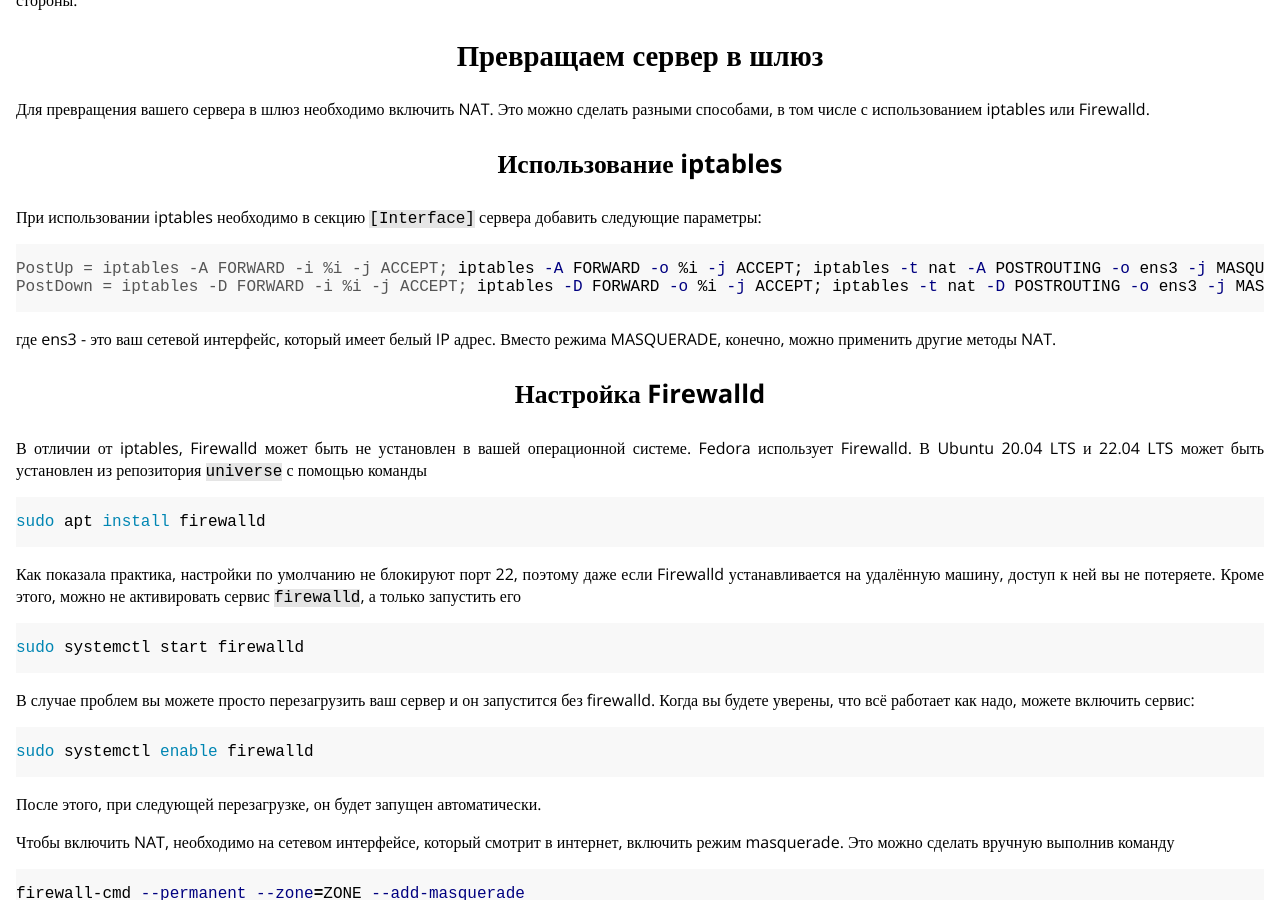
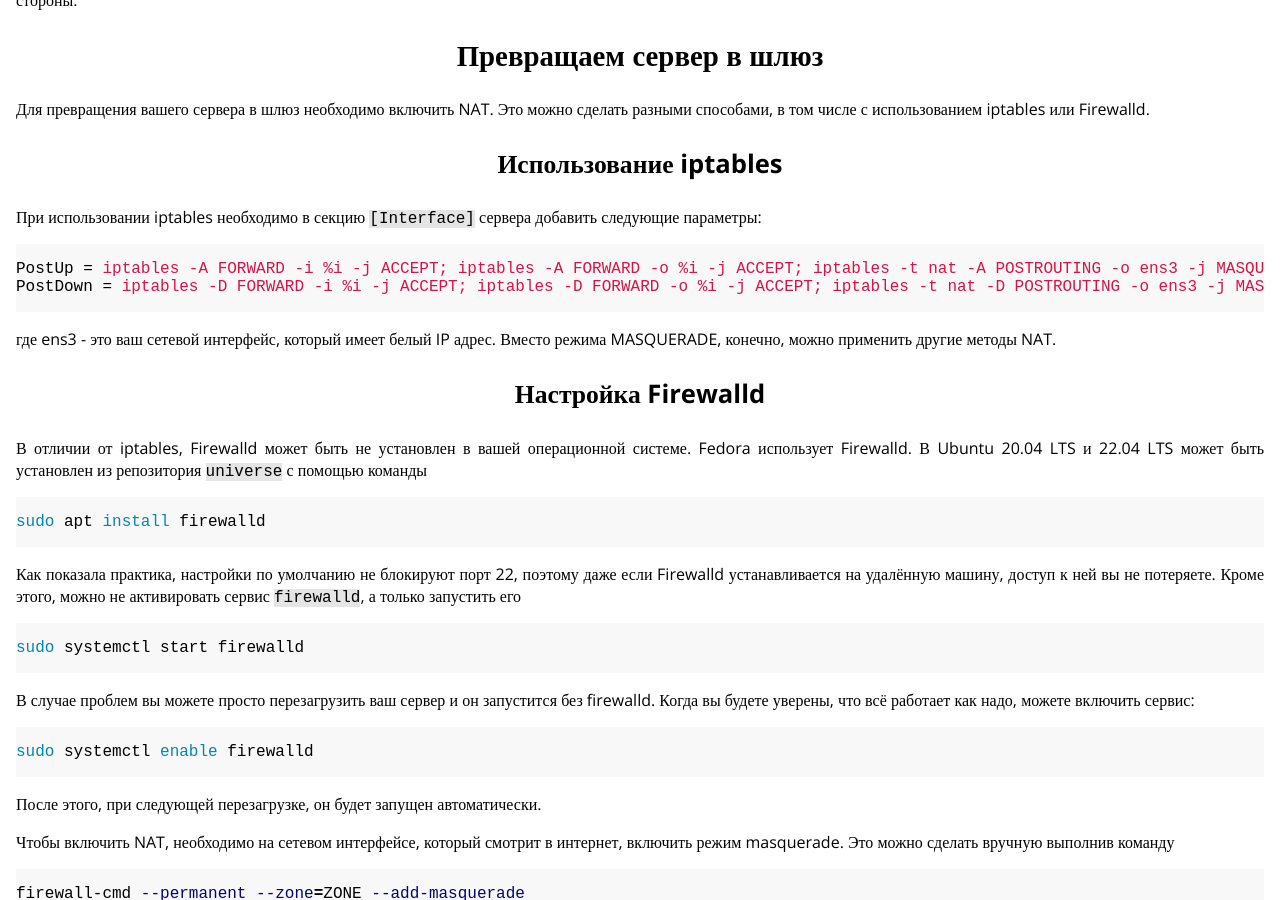
Before and after one commit to fsa/site, a Jekyll site: the page built from _posts/2022-04-10-wireguard.md, in a window 1280 px wide and 900 px high, scrolled down 3040 px. Built offline with Jekyll 4.4.1, drawn with Linux system fonts in a browser that asks for light colours; comment, search, counter and statistics services are not loaded.

Commit message:
Измнено форматирование в Wireguard.

````diff
--- a/_posts/2022-04-10-wireguard.md
+++ b/_posts/2022-04-10-wireguard.md
@@ -127,7 +127,7 @@ systemctl enable --now wg-quick@wg0
 
 При использовании iptables необходимо в секцию `[Interface]` сервера добавить следующие параметры:
 
-```console
+```ini
 PostUp = iptables -A FORWARD -i %i -j ACCEPT; iptables -A FORWARD -o %i -j ACCEPT; iptables -t nat -A POSTROUTING -o ens3 -j MASQUERADE
 PostDown = iptables -D FORWARD -i %i -j ACCEPT; iptables -D FORWARD -o %i -j ACCEPT; iptables -t nat -D POSTROUTING -o ens3 -j MASQUERADE
 ```
````
